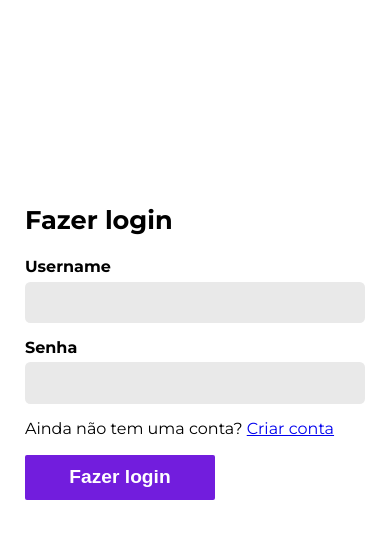
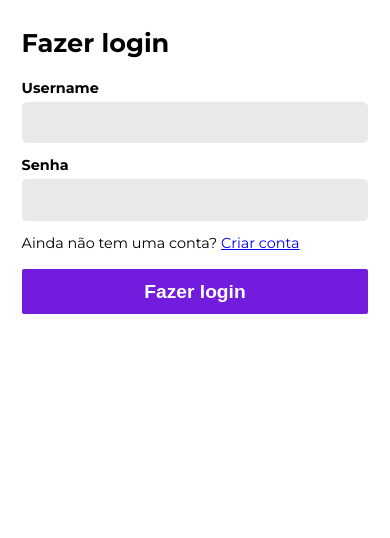
Before and after one commit to matheusmosca/teste-inhalt, a React app in the folder frontend/: page /signin in a window 390 px wide. Shown: the part 70-608 px from the top of the page. Built offline with nearby package versions, Linux system fonts and the light colour scheme.

Commit message:
Design responsivo para telas de cadastro e login de usuário.

```diff
--- /dev/null
+++ b/frontend/src/assets/styles/mixins.scss
@@ -0,0 +1,14 @@
+$small-smartphone-width: 310px;
+$large-smartphone-width: 400px;
+
+@mixin largeSmartPhone {
+  @media (max-width: #{$large-smartphone-width}) {
+    @content;
+  }
+}
+
+// @mixin smallSmartPhone {
+//   @media (max-width: #{$small-smartphone-width}) {
+//     @content;
+//   }
+// }
--- a/frontend/src/components/forms/signinform/index.js
+++ b/frontend/src/components/forms/signinform/index.js
@@ -2,7 +2,7 @@ import React, { useState } from 'react';
 import { Link } from 'react-router-dom';
 
 import '../../../assets/styles/global.scss';
-import './signInForm.scss';
+import '../signupform/signUpForm.scss';
 
 import { useAuth } from '../../../contexts/Auth';
 import { MainButton } from "../../layout/mainButton";
--- a/frontend/src/components/forms/signinform/signInForm.scss
+++ /dev/null
@@ -1,41 +0,0 @@
-
-.signup-form-container {
-  display: flex;
-  justify-content: center;
-  align-items: center;
-  flex-direction: column;
-
-  .signup-form-content {
-    h4 {
-      font-size: 1.6rem;
-      margin-bottom: .3em;
-    }
-
-    label {
-      margin-top: .9em;
-    }
-
-    .inputs-container {
-      margin-top: -.5em;
-      display: flex;
-
-      justify-content: space-between;
-      align-items: center;
-
-      input[type="text"] {
-        width: 160px;
-        font-size: .82rem;
-      }
-    }
-
-    .redirect-text {
-      margin-top: .9em;
-    }
-
-    .main-button {
-      font-size: 1.2rem;
-      padding: .6em .45em;
-      margin-top: .9em;
-    }
-  }
-}
--- a/frontend/src/components/forms/signupform/signUpForm.scss
+++ b/frontend/src/components/forms/signupform/signUpForm.scss
@@ -1,3 +1,5 @@
+
+@import '../../../assets/styles/mixins.scss';
 
 .signup-form-container {
   display: flex;
@@ -5,8 +7,27 @@
   align-items: center;
   flex-direction: column;
 
+  @include largeSmartPhone {
+    width: 100%;
+    padding: 0 1.5em;
+    height: 100%;
+    font-size: .9rem;
+  }
+
   .signup-form-content {
+    @include largeSmartPhone {
+      margin-top: 1em;
+      display: flex;
+      flex-direction: column;
+      width: 100%;
+      height: 100%;
+    }
+
     h4 {
+      @include largeSmartPhone {
+        margin-top: 1.2em;
+      }
+
       font-size: 1.6rem;
       margin-bottom: .3em;
     }
@@ -22,9 +43,18 @@
       justify-content: space-between;
       align-items: center;
 
+      @include largeSmartPhone {
+        .label-container {
+          width: 48%;
+        }
+      }
+
       input[type="text"] {
         width: 160px;
         font-size: .82rem;
+        @include largeSmartPhone {
+          width: 100%;
+        }
       }
     }
 
@@ -32,10 +62,23 @@
       margin-top: .9em;
     }
 
+    @include largeSmartPhone {
+      .center-text {
+        width: 100%;
+        text-align: center;
+        display: flex;
+        align-items: center;
+      }
+    }
+
     .main-button {
       font-size: 1.2rem;
       padding: .6em .45em;
       margin-top: .9em;
+
+      @include largeSmartPhone {
+        width: 100%;
+      }
     }
   }
 }
--- a/frontend/src/components/layout/mainInput/mainInput.scss
+++ b/frontend/src/components/layout/mainInput/mainInput.scss
@@ -1,4 +1,5 @@
 @import "../../../assets/styles/variables.scss";
+@import "../../../assets/styles/mixins.scss";
 
 .input-container {
   display: flex;
@@ -15,6 +16,10 @@
     border-radius: .4em;
     border: none;
     background-color: $grayForInputs;
+
+    @include largeSmartPhone {
+      width: 100%;
+    }
   }
 
 }
--- a/frontend/src/pages/signInPage/index.js
+++ b/frontend/src/pages/signInPage/index.js
@@ -2,7 +2,7 @@ import React from 'react';
 // import { Link } from 'react-router-dom';
 import '../../assets/styles/global.scss';
 
-import './signInPage.scss';
+import '../signUpPage/signUpPage.scss';
 
 import { Header } from '../../components/layout/header';
 import { SignInForm } from '../../components/forms/signinform';
--- a/frontend/src/pages/signInPage/signInPage.scss
+++ /dev/null
@@ -1,13 +0,0 @@
-@import '../../assets/styles/variables.scss';
-
-.form-container {
-  display: flex;
-  justify-content: center;
-  align-items: center;
-  widows: 100%;
-  height: calc(100vh - 104px);
-
-  .signin-form-container {
-    margin-bottom: 104px;
-  }
-}
```
Also changed, not shown: README.md.
